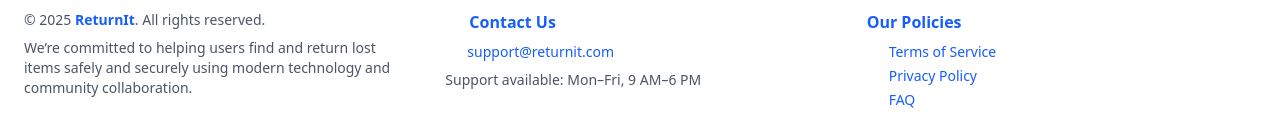
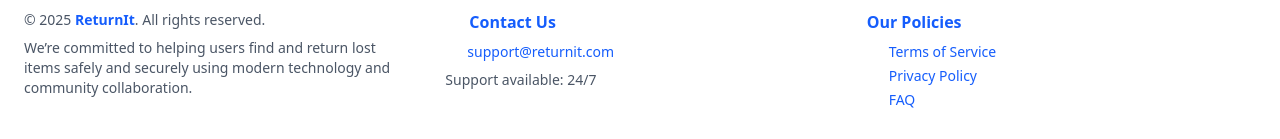
Before and after one commit to Srinanth/Los_N_Foun-, a React (Vite) app in the folder client/: page / in a window 1280 px wide. Shown: the part 1029-1168 px from the top of the page. Built offline with nearby package versions, Linux system fonts and the light colour scheme; some icons are missing.

Commit message:
update ui final

```diff
--- a/client/src/pages/welcome.jsx
+++ b/client/src/pages/welcome.jsx
@@ -70,7 +70,6 @@ export default function LandingPage() {
 
       <footer className="mt-auto py-8 bg-white border-t">
         <div className="max-w-7xl mx-auto px-6 grid grid-cols-1 md:grid-cols-3 gap-8 text-gray-600">
-          {/* Info & Rights */}
           <div>
             <p className="text-sm">
               © {new Date().getFullYear()} <span className="font-semibold text-blue-600">ReturnIt</span>. All rights reserved.
@@ -79,8 +78,6 @@ export default function LandingPage() {
               We’re committed to helping users find and return lost items safely and securely using modern technology and community collaboration.
             </p>
           </div>
-
-          {/* Contact */}
           <div className="flex flex-col items-start">
             <div className="flex items-center text-blue-600 font-semibold mb-2">
               <SupportAgentIcon className="mr-2" />
@@ -93,24 +90,22 @@ export default function LandingPage() {
               </a>
             </div>
             <p className="text-sm mt-2">
-              Support available: Mon–Fri, 9 AM–6 PM
+              Support available: 24/7
             </p>
           </div>
-
-          {/* Services & Policies */}
           <div className="flex flex-col items-start">
             <div className="text-blue-600 font-semibold mb-2">Our Policies</div>
             <div className="flex items-center text-sm mb-1">
               <GavelIcon className="mr-2 text-blue-500" />
-              <a href="/terms" className="hover:underline text-blue-600">Terms of Service</a>
+              <a href="#" className="hover:underline text-blue-600">Terms of Service</a>
             </div>
             <div className="flex items-center text-sm mb-1">
               <PrivacyTipIcon className="mr-2 text-blue-500" />
-              <a href="/privacy" className="hover:underline text-blue-600">Privacy Policy</a>
+              <a href="#" className="hover:underline text-blue-600">Privacy Policy</a>
             </div>
             <div className="flex items-center text-sm">
               <HelpOutlineIcon className="mr-2 text-blue-500" />
-              <a href="/faq" className="hover:underline text-blue-600">FAQ</a>
+              <a href="#" className="hover:underline text-blue-600">FAQ</a>
             </div>
           </div>
         </div>
```
